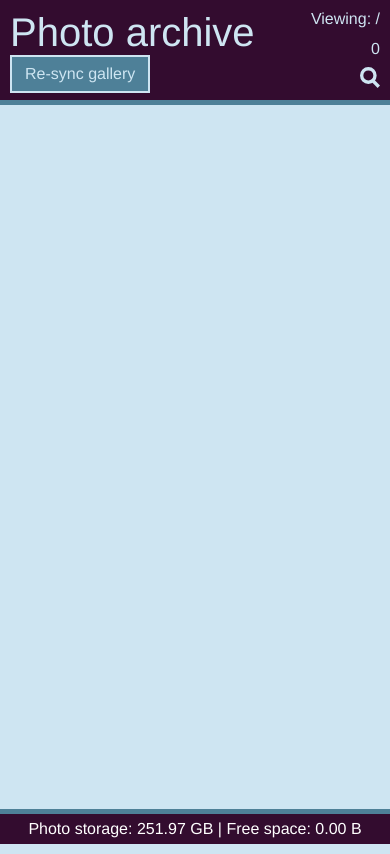
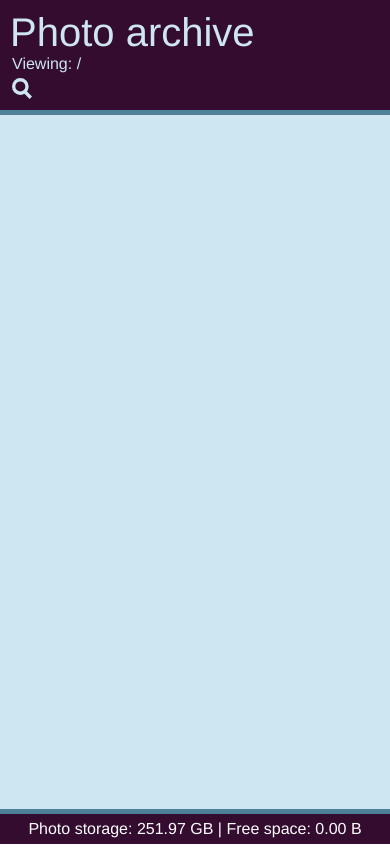
Before and after one commit to f13dev/new-php-photo-archive, a PHP site: page / in a window 390 px wide. Run offline with PHP 8.4, Linux system fonts and the light colour scheme; data that the repository does not hold is empty.

Commit message:
Style: Basic responsive popup

```diff
--- a/css/photo_archive.css
+++ b/css/photo_archive.css
@@ -151,7 +151,7 @@ footer {
     left: 0;
     right: 0;
     background-color: var(--dark-purple);
-
+    z-index: 9;
     display: none;
 }
 
@@ -459,3 +459,100 @@ footer {
       display: none;
       width: 211px;
   }
+
+#search-toggle {
+    position: absolute; right: 10px; top: 67px; height: 22px; cursor: pointer;
+}
+
+@media screen and (max-width: 650px) {
+    #search {
+        width: 100%;
+        border-left: 0;
+        box-sizing: border-box;
+        top: 110px;
+    }
+
+    #search input[type=text] {
+        width: calc(100% - 34px);
+    }
+
+    .item {
+        width: calc(33.333333% - 10px);
+    }
+
+    .item .image, .item .folder {
+        margin: auto;
+    }
+
+    .item .label {
+        width: unset;
+        margin-top: 5px;
+    }
+
+    header #sync {
+        display: none;
+    }
+
+    header #viewing {
+        left: 12px;
+        top: 55px;
+    }
+
+    header #file_count {
+        top: 55px;
+        display: none;
+    }
+
+    #search-toggle {
+        top: 78px;
+        left: 12px;
+    }
+
+    header {
+        height: 110px
+    }
+
+    #container {
+        margin-top: 115px;
+    }
+
+    #lightbox-caption {
+        left: 10px;
+        right: 10px;
+        width: unset;
+        height: 30vh;
+    }
+
+    #lightbox-container {
+        top: calc(30vh + 80px);
+        left: 10px;
+        right: 10px;
+        bottom: 70px;
+    }
+
+    #lightbox-info {
+        display: none;
+    }
+
+    #lightbox-download, #lightbox-prev {
+        right: unset;
+        left: 10px;
+    }
+
+    #lightbox-content img, #lightbox-content video {
+        max-width: calc(100vw - 52px);
+        max-height: calc(70vh - 165px);
+    }
+}
+
+@media screen and (max-width: 500px) {
+    .item {
+        width: calc(50% - 10px);
+    }
+}
+
+@media screen and (max-width: 350px) {
+    .item {
+        width: 100%;
+    }
+}
--- a/views/photo_archive.php
+++ b/views/photo_archive.php
@@ -50,7 +50,7 @@ class Photo_archive
                     $v .= '<span id="file_count">0</span>';
                     $v .= '<a href="'.PHOTO_ARCHIVE_URL.'/?ajax=1&do=resync_thumbs" id="sync" class="resync" data-target="#container" data-href="'.PHOTO_ARCHIVE_AJAX.'do=resync_thumbs">Re-sync gallery</a>';
                     if (PHOTO_ARCHIVE_USE_DB) {
-                        $v .= '<img src="'.PHOTO_ARCHIVE_URL.'image/search.svg" style="position: absolute; right: 10px; top: 67px; height: 22px; cursor: pointer;" id="search-toggle" title="Search...">';
+                        $v .= '<img src="'.PHOTO_ARCHIVE_URL.'image/search.svg" id="search-toggle" title="Search...">';
                         $v .= '<form id="search" method="POST" data-href="'.PHOTO_ARCHIVE_URL.'">';
                             $v .= '<input type="hidden" name="ajax" value="true">';
                             $v .= '<input type="hidden" name="do" value="search">';
```
